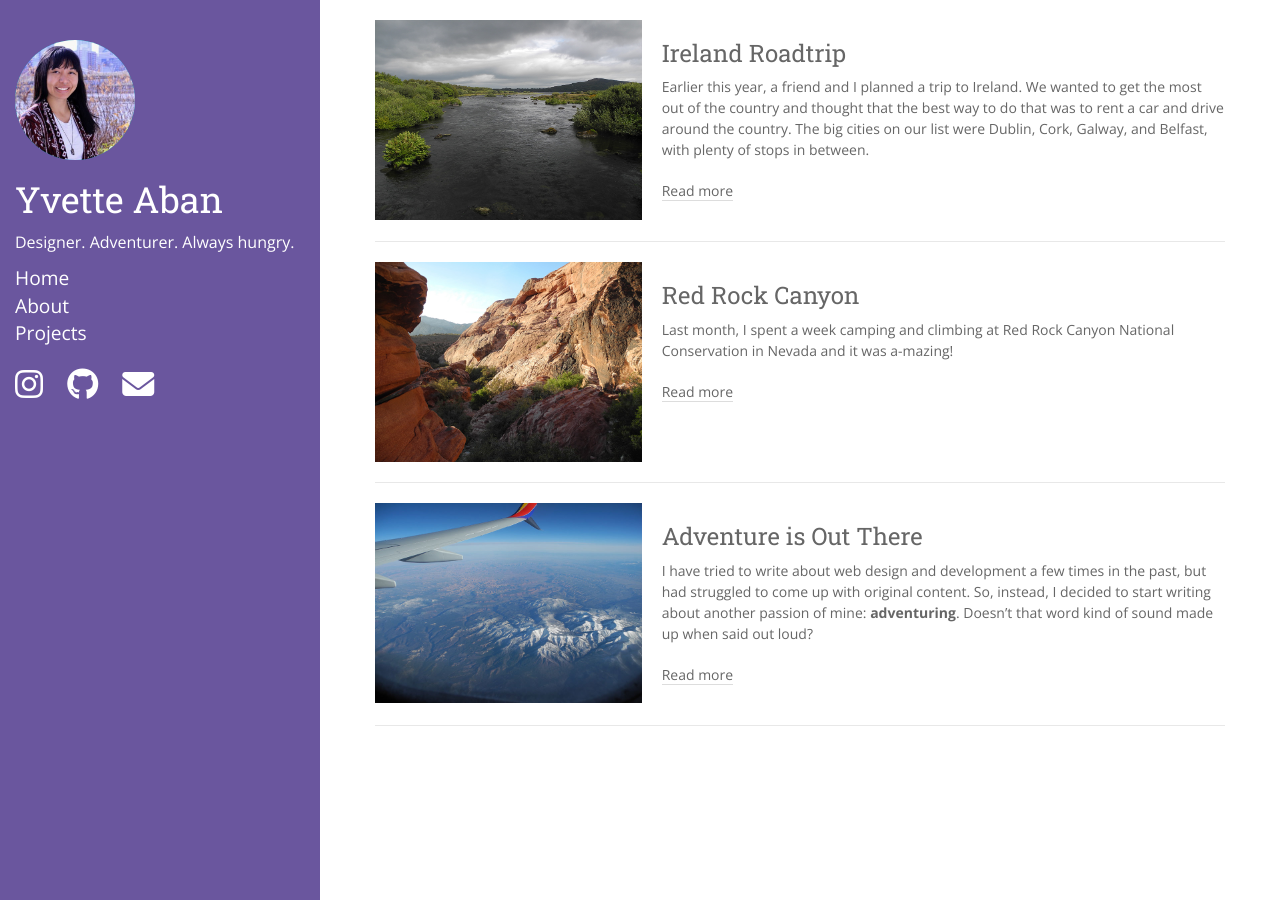
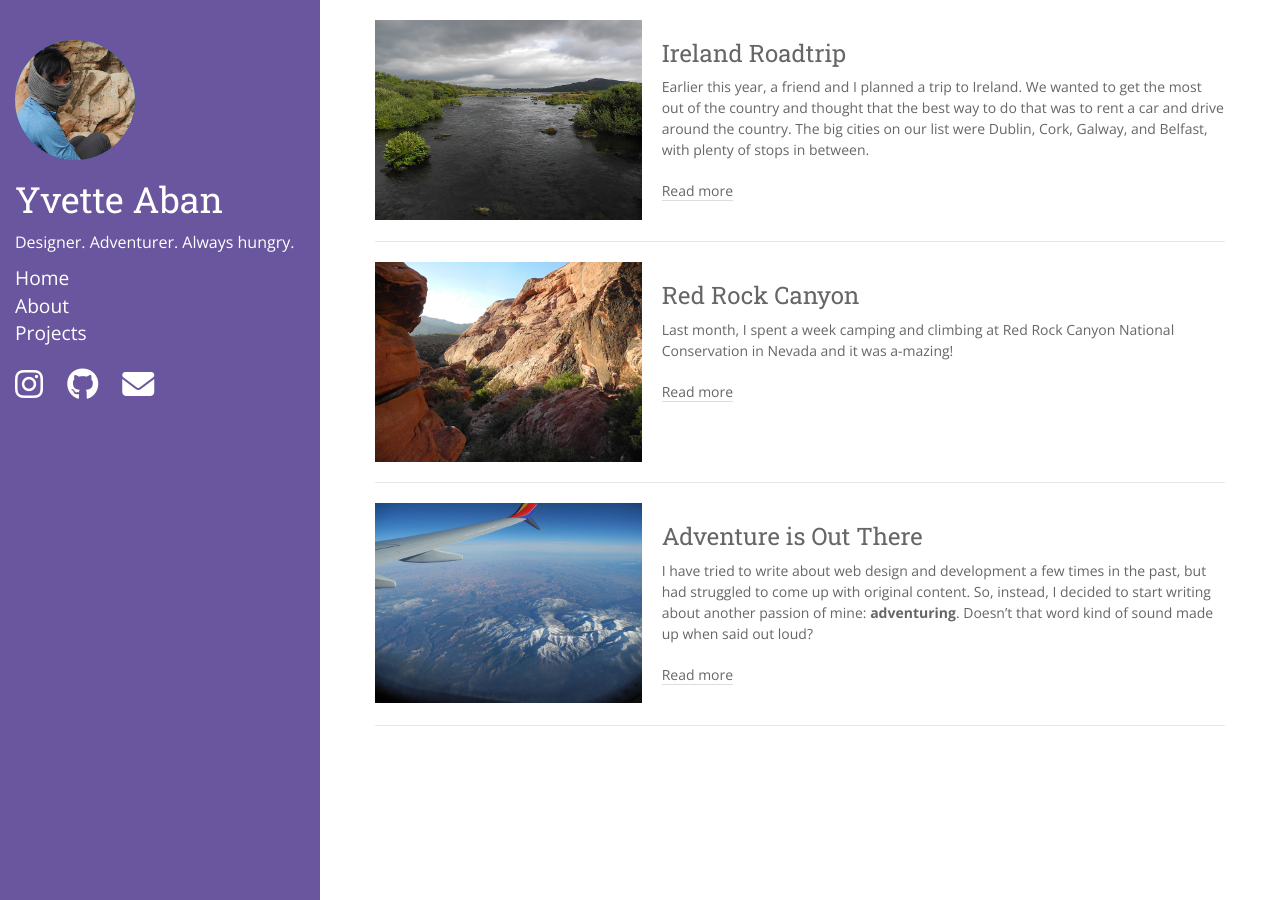
Before and after one commit to yvetteaban/yvetteaban.github.io, a Jekyll site: the page built from index.html, in a window 1280 px wide. Built offline with Jekyll 4.4.1, drawn with Linux system fonts in a browser that asks for light colours; nearby versions of some CDN libraries.

Commit message:
Change profile pic and includes file name
header.html to sidebar.html

```diff
--- a/_includes/comments.html
+++ b/_includes/comments.html
@@ -1,5 +1,4 @@
 <div class="comments-wrapper">
-  <h3>Comments</h3>
 
   <div id="disqus_thread"></div>
   <script>
--- a/_includes/header.html
+++ b/_includes/sidebar.html
@@ -2,7 +2,7 @@
 
 	<header class="name-card">
 		<div class="avatar">
-		  <a href="{{ site.baseurl }}/" title="Yvette Aban"><img src="{{ site.baseurl }}/assets/yvette-avatar.jpg" alt="Yvette Aban profile pic"></a>
+		  <a href="{{ site.baseurl }}/" title="Yvette Aban"><img src="{{ site.baseurl }}/assets/yvette-climbing-avatar.jpg" alt="Yvette Aban climbing"></a>
 		</div>
 
 		<h1><a class="site-title" href="{{ site.baseurl }}/" title="Yvette Aban">{{ site.title }}</a></h1>
--- a/_layouts/default.html
+++ b/_layouts/default.html
@@ -9,7 +9,7 @@
 	<div class="row">
 
 		<div class="col-sm-3 col-md-3 left-sidebar">
-			{% include header.html %}
+			{% include sidebar.html %}
 		</div>
 
 		<div class="col-sm-9 col-sm-offset-3 col-md-9 col-md-offset-3 main">
--- a/_layouts/post.html
+++ b/_layouts/post.html
@@ -9,7 +9,7 @@
 	<div class="row">
 
 		<div class="col-sm-3 col-md-3 left-sidebar">
-			{% include header.html %}
+			{% include sidebar.html %}
 		</div>
 
 	<div class="col-sm-9 col-sm-offset-3 col-md-9 col-md-offset-3 main">
```
Also changed, not shown: assets/yvette-climbing-avatar.jpg, 10 other files.
